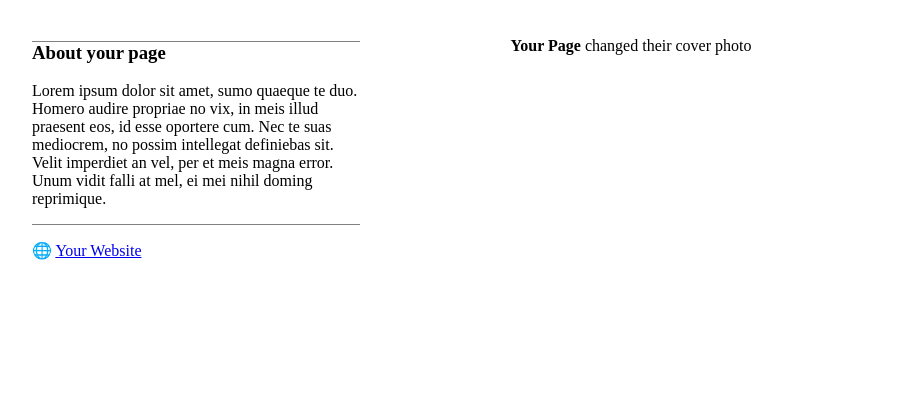
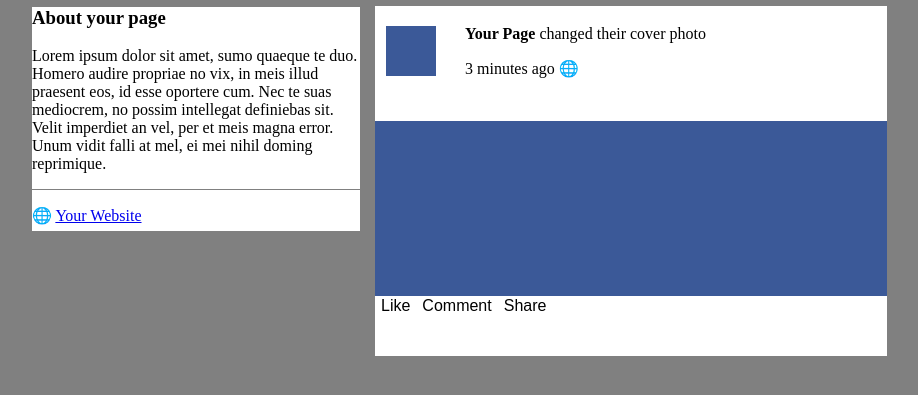
Before and after one commit to mikeprovo/fb-header-assesment, a plain HTML site: page index.html in a window 1280 px wide. Shown: the part 413-808 px from the top of the page, without its empty margins (183-1101 px from the left). Drawn offline with Linux system fonts and the light colour scheme.

Commit message:
finalized the two rows and added content

```diff
--- a/index.html
+++ b/index.html
@@ -37,7 +37,15 @@
         </div>
     </div>
     <div class="Coloum-two">
-        <p><strong>Your Page</strong> changed their cover photo</p>
+        <div class="profile-photo-2"></div>
+        <div class="Coloum-2-info">
+            <p><strong>Your Page</strong> changed their cover photo</p>
+        <p>3 minutes ago 🌐</p>
+        </div>
+        <div class="Cover-Change"></div>
+        <div class="support-buttons">
+                <button>Like</button><button>Comment</button><button>Share</button>
+        </div>
     </div>
 </body>
 </html>
--- a/styles.css
+++ b/styles.css
@@ -6,6 +6,7 @@
 
 body {
     width: 850px;
+    background-color: grey;
 }
 
 .header .header-background {
@@ -117,11 +118,11 @@ nav {
 
 .Coloum-one {
     width: 328px;
-    height: 50px;
+    height: 225px;
     background-color: white;
     position: relative;
     z-index: 5;
-    top: -300px;
+    top: -335px;
     left: -261px;
 }
 
@@ -136,10 +137,62 @@ nav {
 .Coloum-two {
     width: 512px;
     position: relative;
-    height: 100px;
+    height: 350px;
     z-index: 6;
     background-color: white;
-    top: -370px;
+    top: -560px;
     left: 174px;
-    text-align: center;
 }
+
+.profile-photo-2 {
+    background-color: #3b5998 ;
+    background-repeat: no-repeat;
+    background-position: left;
+    height: 50px;
+    width: 50px;
+    position: relative;
+    z-index: 6;
+    top: 20px;
+    left: -220px;
+}
+
+.Coloum-2-info {
+    position: relative;
+    top: -37px;
+    left: 100px;
+    margin: -10px;
+}
+
+.Cover-Change {
+    background-color: #3b5998 ;
+    background-repeat: no-repeat;
+    background-position: left;
+    height: 175px;
+    width: 512px;
+    position: relative;
+    z-index: 6;
+}
+
+.support-buttons {
+    height: 36px;
+    width: 512px;
+    background-color: white;
+    position: relative;
+    z-index: 6;
+}
+
+.support-buttons button {
+    border: 0px;
+    font-family: Arial, Helvetica, sans-serif;
+    background-color: white;
+    font-size: 100%;
+}
+
+.support-buttons button:hover {
+    border-left: 1px solid lightgrey;
+    border-right: 1px solid lightgrey;
+    font-family: Arial, Helvetica, sans-serif;
+    background-color: white;
+    font-size: 100%;
+    cursor: pointer;
+}
```
